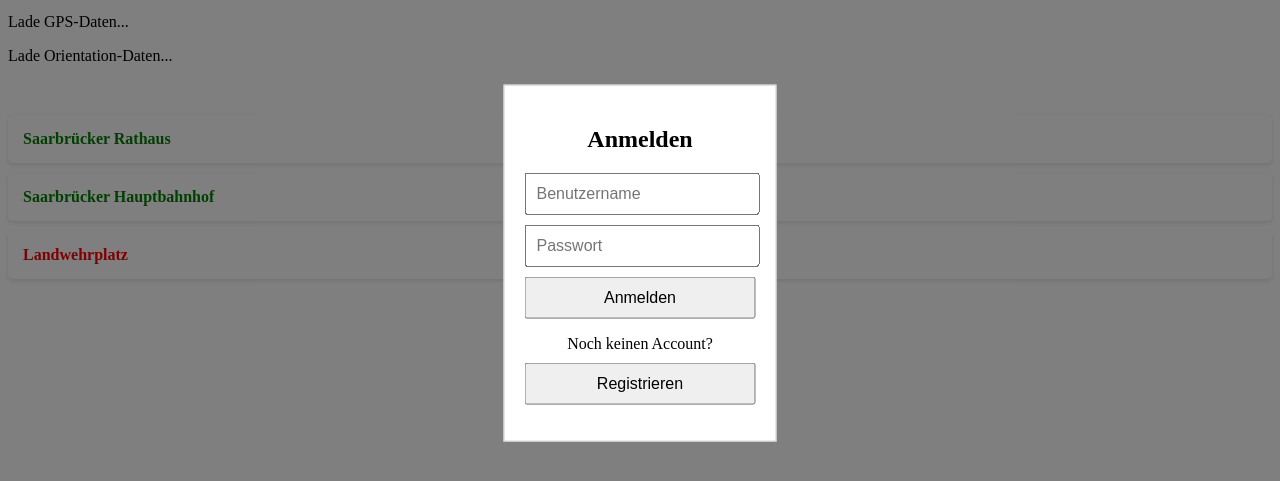
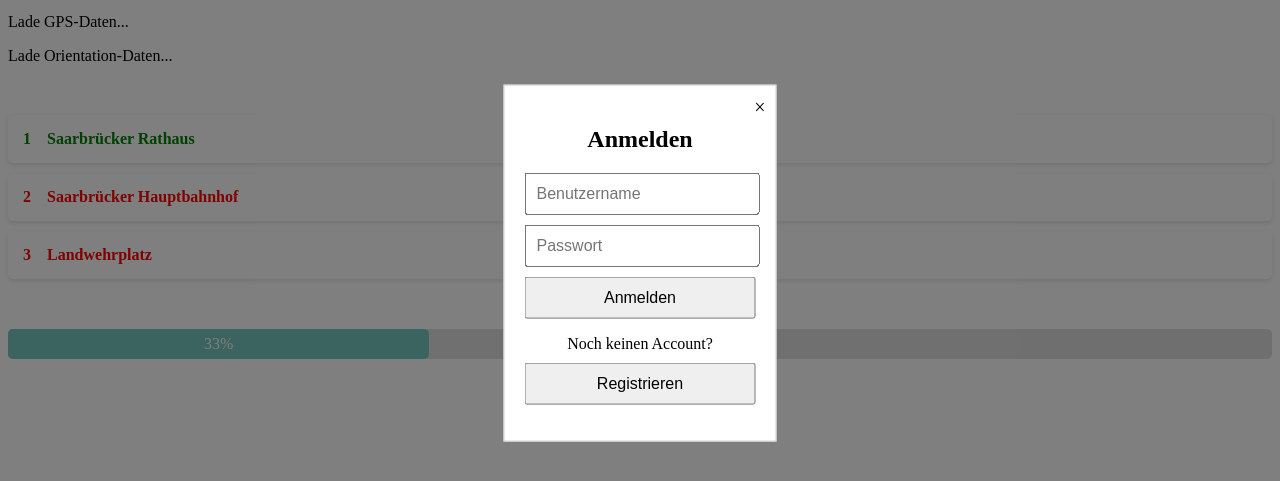
Before and after one commit to mankam03/WebAudio_AnwenderFrontend, a website: page index.html in a window 1280 px wide. Both pictures are taken after a click on the button "Anmelden". Shown: the part 137-618 px from the top of the page. Drawn offline with Linux system fonts and the light colour scheme.

Commit message:
Fortschrittsbalken hinzugefügt und Anmeldeprozess und Registrierprozess schließen Knopf hinzugefügt

```diff
--- a/index.html
+++ b/index.html
@@ -21,6 +21,7 @@
 
 <!-- Zweites Popup für Anmelden/Registrieren -->
 <div class="popup" id="authPopup">
+    <span class="close" onclick="showInitialPopup()">&times;</span>
     <h2>Anmelden</h2>
     <form id="loginForm">
         <input type="text" id="loginUsername" placeholder="Benutzername" required>
@@ -32,6 +33,7 @@
 
 <!-- Registrierungsformular -->
 <div class="popup" id="registerPopup">
+    <span class="close" onclick="showInitialPopup()">&times;</span>
     <h2>Registrieren</h2>
     <form id="registerForm">
         <input type="text" id="registerUsername" placeholder="Benutzername" required>
@@ -49,6 +51,10 @@
 
 <ul id="poiList"></ul>
 
+<div id="progressContainer">
+    <div id="progressBar">0%</div>
+</div>
+
 <script src="src/main/Login.js"></script>
 <script src="src/main/Main.js"></script>
 </body>
--- a/src/main/Login.js
+++ b/src/main/Login.js
@@ -24,12 +24,12 @@ document.getElementById('registerForm').addEventListener('submit', function (eve
     const confirmPassword = document.getElementById('confirmPassword').value;
 
     if (password !== confirmPassword) {
-        alert("Passwörter stimmen nicht überein.")
+        alert("Passwörter stimmen nicht überein.");
     } else {
         // TODO HIER DATENBANKABFRAGE, OB NAME NICHT SCHON VERGEBEN UND PASSWORT "OKAY"
         console.log('Register:', {username, password, confirmPassword});
         // TODO WENN JA, ALLE POPUPS SCHLIEßEN
-        closeAllPopUps()
+        closeAllPopUps();
     }
 });
 
@@ -38,14 +38,14 @@ document.getElementById('registerForm').addEventListener('submit', function (eve
  * aufrufen kann, ohne sich angemeldet zu haben.
  */
 function continueAsGuest() {
-    closeAllPopUps(false)
+    closeAllPopUps(false);
 }
 
 /**
  * Zeigt das Login-Popup.
  */
 function showLoginForm() {
-    closeAllPopUps(true)
+    closeAllPopUps(true);
     document.getElementById('authPopup').style.display = 'block';
 }
 
@@ -53,8 +53,16 @@ function showLoginForm() {
  * Zeigt das Register-Popup.
  */
 function showRegisterForm() {
-    closeAllPopUps(true)
+    closeAllPopUps(true);
     document.getElementById('registerPopup').style.display = 'block';
+}
+
+/**
+ * Zeigt das Initial-Popup.
+ */
+function showInitialPopup() {
+    closeAllPopUps(true);
+    document.getElementById('loginPopup').style.display = 'block';
 }
 
 /**
--- a/src/main/Main.js
+++ b/src/main/Main.js
@@ -1,14 +1,16 @@
+// TODO HIER SPÄTER JEWEILS DATENABFRAGE
 document.addEventListener('DOMContentLoaded', (event) => {
 
-    // TODO HIER SPÄTER JEWEILS DATENABFRAGE
     getAnwendungszweck();
     getLocation();
     watchOrientation()
 
     pois = getPois();
     pois.forEach(poi => {
-        addPOIToList(poi, false);
+        addPOIToList(poi, true);
     })
+
+    updateProgressBar()
 });
 
 function getAnwendungszweck() {
@@ -22,9 +24,10 @@ function getAnwendungszweck() {
         "Ansonsten wünschen wir Ihnen viel Spaß!"
 }
 
+// ACTIVE NICHT IN DATENBANK, ABER ZUSÄTZLICH IWIE ADDEN?
 function getPois() {
     return [{number: 1, name: "Saarbrücker Rathaus", active: false, found: true},
-        {number: 2, name: "Saarbrücker Hauptbahnhof", active: false, found: true},
+        {number: 2, name: "Saarbrücker Hauptbahnhof", active: false, found: false},
         {number: 3, name: "Landwehrplatz", active: false, found:false}
     ]
 }
@@ -37,17 +40,26 @@ function addPOIToList(poi, orderDefined) {
     if (!orderDefined) {
         label.innerHTML = `${poi.name}`;
         label.addEventListener('click', function () {
-            poi.active = !poi.active;
-            updatePOIColor(poi, label);
+            if (poi.found && !poi.active) {
+                const proceed = confirm("Dieser Point of Interest wurde bereits gefunden. Möchten Sie ihn trotzdem auswählen?");
+                if (proceed) {
+                    poi.active = !poi.active;
+                    updatePOIColor(poi, label);
+                }
+            } else {
+                poi.active = !poi.active;
+                updatePOIColor(poi, label);
+            }
         });
     } else {
         label.innerHTML = `${poi.number}&emsp;${poi.name}`;
     }
 
-    updatePOIColor(poi, label)
+    updatePOIColor(poi, label);
     li.appendChild(label);
     poiList.appendChild(li);
 }
+
 
 function updatePOIColor(poi, label) {
     if (poi.active) {
@@ -93,3 +105,13 @@ function handleOrientation(event) {
         "<br>Beta: " + beta +
         "<br>Gamma: " + gamma;
 }
+
+function updateProgressBar() {
+    const totalPois = pois.length;
+    const visitedPois = pois.filter(poi => poi.found).length;
+    const progress = (visitedPois / totalPois) * 100;
+
+    const progressBar = document.getElementById("progressBar");
+    progressBar.style.width = `${progress}%`;
+    progressBar.textContent = `${Math.round(progress)}%`;
+}
--- a/styles.css
+++ b/styles.css
@@ -9,6 +9,14 @@
     background-color: white;
     z-index: 1000;
     text-align: center;
+}
+
+.popup .close {
+    position: absolute;
+    top: 10px;
+    right: 10px;
+    font-size: 20px;
+    cursor: pointer;
 }
 
 .overlay {
@@ -63,3 +71,19 @@ li {
         padding: 10px;
     }
 }
+
+#progressContainer {
+    width: 100%;
+    background-color: #e0e0e0;
+    border-radius: 5px;
+}
+
+#progressBar {
+    width: 0;
+    height: 30px;
+    background-color: #76c7c0;
+    border-radius: 5px;
+    text-align: center;
+    color: white;
+    line-height: 30px;
+}
```
Lines whose indentation alone changed are shown as unchanged.
